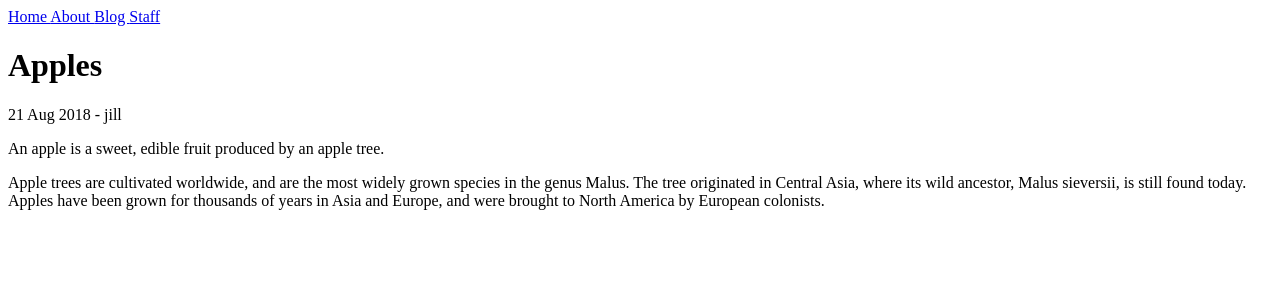
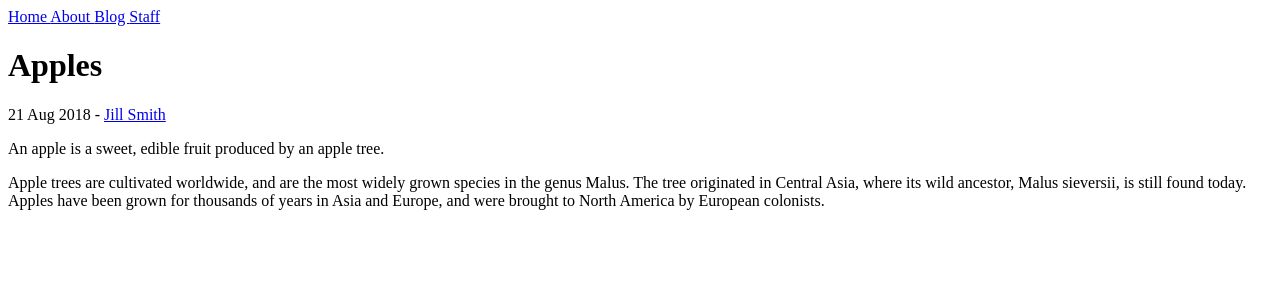
Before and after one commit to wszostak/xss, a Jekyll site: the page built from _posts/2018-08-21-apples.md, in a window 1280 px wide. Shown: the top 300 px of the page. Built offline with Jekyll 4.4.1, drawn with Linux system fonts in a browser that asks for light colours.

Commit message:
Update post.html

```diff
--- a/_layouts/post.html
+++ b/_layouts/post.html
@@ -2,6 +2,12 @@
 layout: default
 ---
 <h1>{{ page.title }}</h1>
-<p>{{ page.date | date_to_string }} - {{ page.author }}</p>
+<p>
+  {{ page.date | date_to_string }}
+  {% assign author = site.authors | where: 'short_name', page.author | first %}
+  {% if author %}
+    - <a href="{{ author.url | relative_url }}">{{ author.name }}</a>
+  {% endif %}
+</p>
 
 {{ content }}
```
